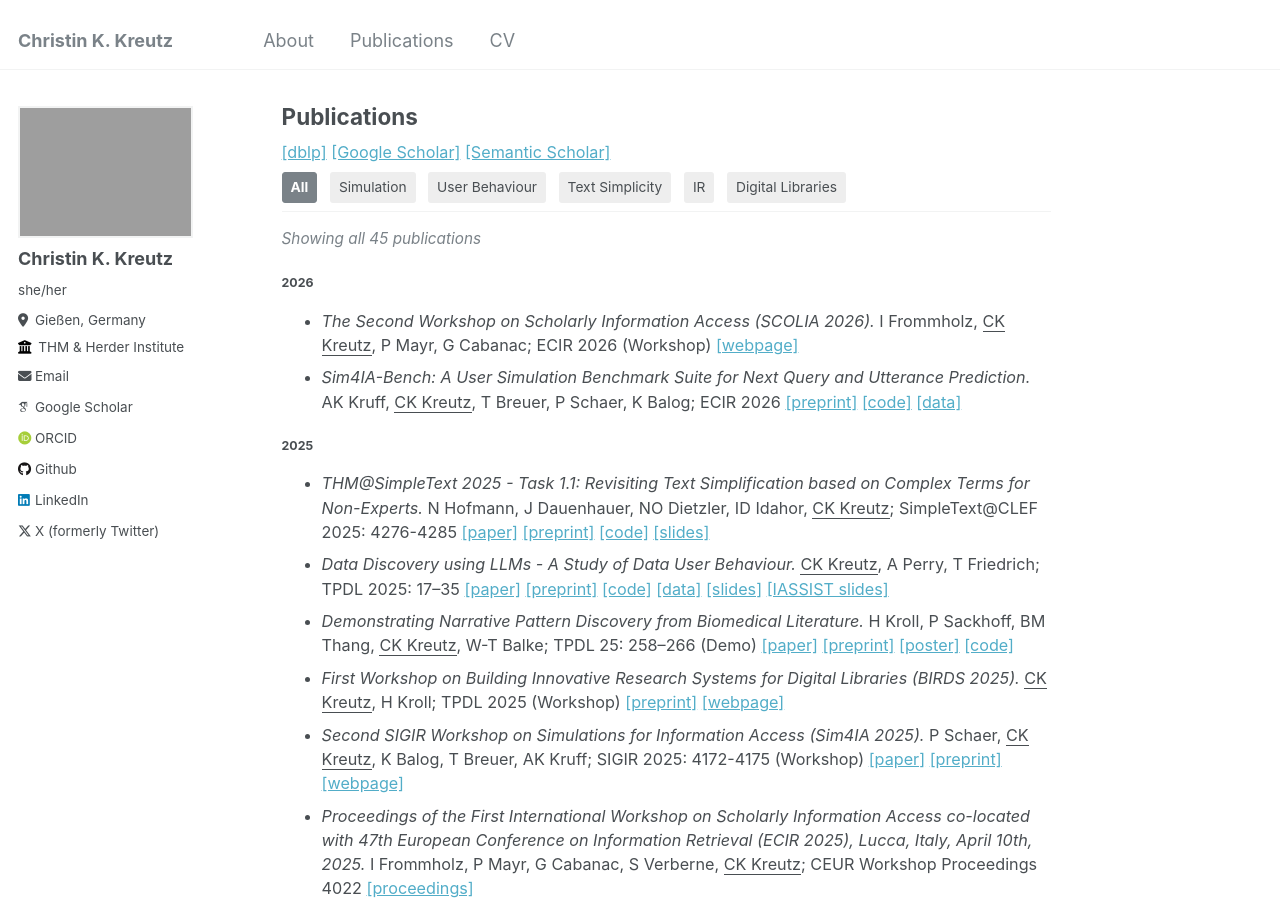
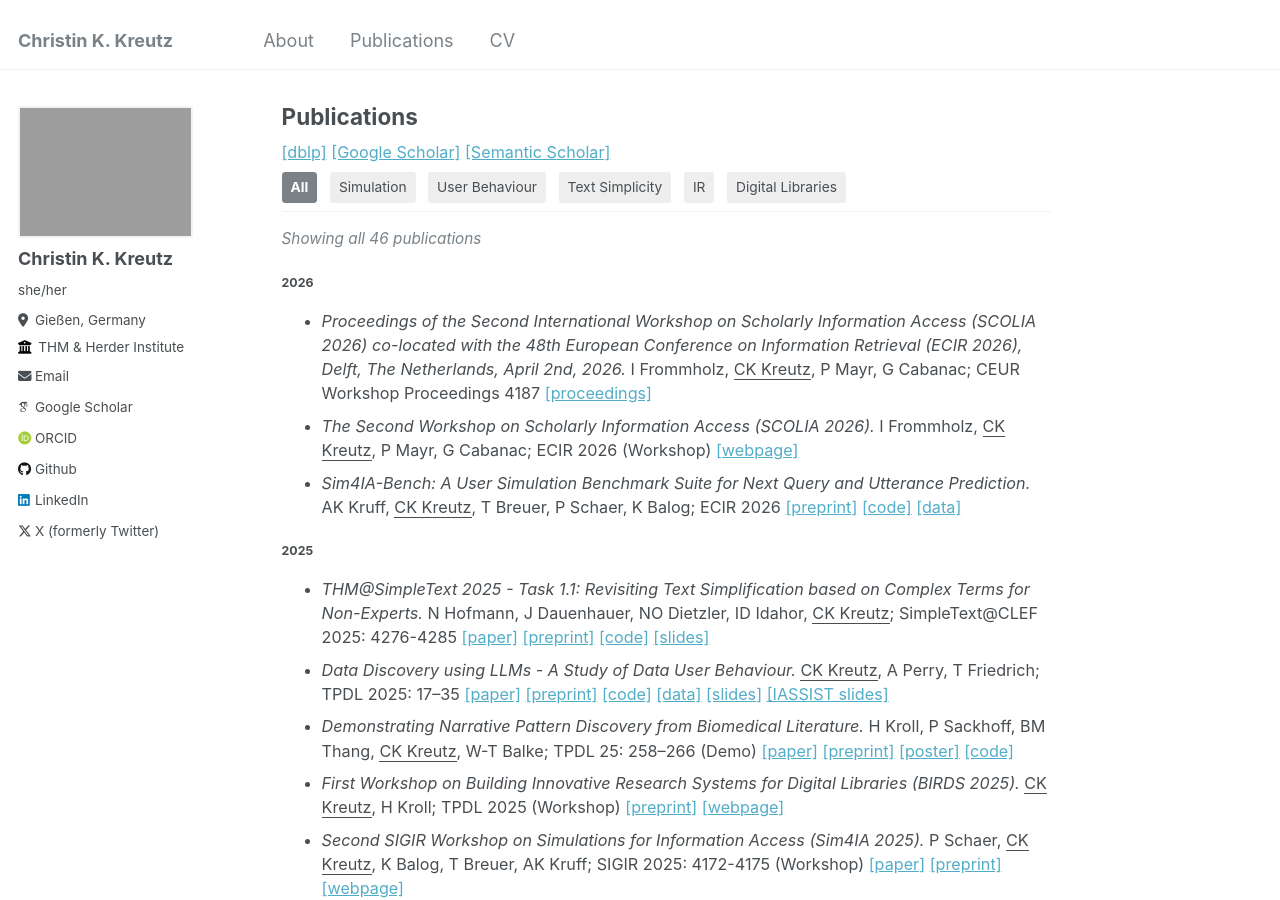
Before and after one commit to kreutzch/kreutzch.github.io, a Jekyll site: the page built from _pages/publications.md, in a window 1280 px wide and 900 px high. Built offline with Jekyll 4.4.1, drawn with Linux system fonts in a browser that asks for light colours; some web fonts are replaced.

Commit message:
Add proceedings for SCOLIA 2026 workshop

```diff
--- a/_pages/publications.md
+++ b/_pages/publications.md
@@ -24,6 +24,11 @@ author_profile: True
 
 ##### 2026
 <ul class="pub-list">
+<li class="pub-item" paper_categories="UB DL IR"><i>Proceedings of the Second International Workshop on Scholarly Information Access (SCOLIA 2026) co-located with the 48th European Conference on Information Retrieval (ECIR 2026), Delft, The Netherlands, April 2nd, 2026.</i>
+I Frommholz, <u>CK Kreutz</u>, P Mayr, G Cabanac;
+CEUR Workshop Proceedings 4187
+<a href="https://ceur-ws.org/Vol-4187/" target="_blank">[proceedings]</a>
+</li>
 <li class="pub-item" paper_categories="UB DL IR"><i>The Second Workshop on Scholarly Information Access (SCOLIA 2026).</i>
 I Frommholz, <u>CK Kreutz</u>, P Mayr, G Cabanac;
 ECIR 2026 (Workshop)
```
